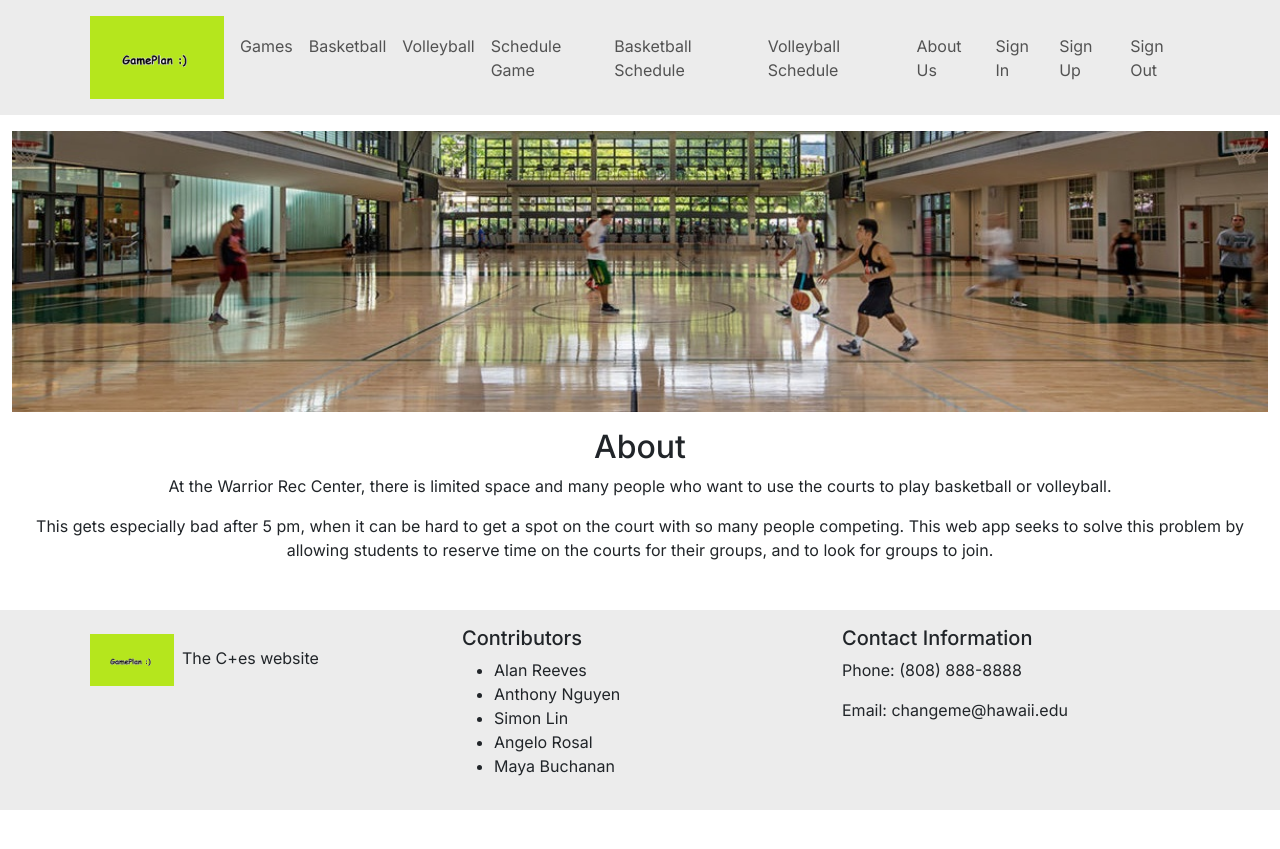
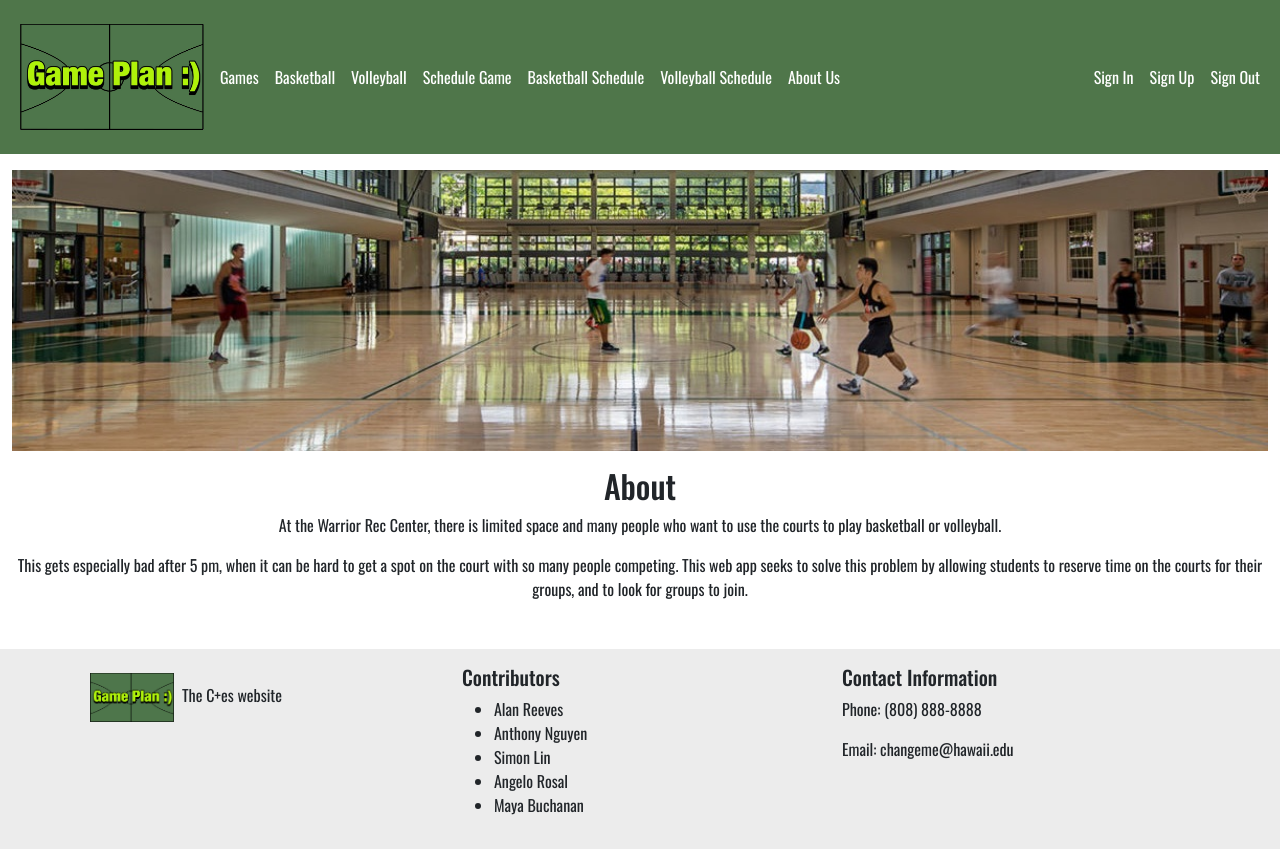
Before and after one commit to TheC-es/GamePlan, a Next.js app: page / in a window 1280 px wide. Before the commit the page ends 810 px from the top, so only its background shows below. Built offline with nearby package versions, Linux system fonts and the light colour scheme; no server answers.

Commit message:
Update Navbar

```diff
--- a/src/app/globals.css
+++ b/src/app/globals.css
@@ -6,6 +6,7 @@ body {
   padding: 0;
   margin: 0;
 }
+
 .wrapper {
   box-sizing: border-box;
   min-height: 100%;
@@ -16,3 +17,16 @@ body {
 .background-image {
   background-image: url("/WarriorCourts.jpg");
 }
+
+.custom-navbar {
+  background-color: #4f764a;
+}
+
+.custom-navbar .nav-link,
+.custom-navbar .navbar-brand {
+  color: white !important;
+}
+
+.custom-navbar .nav-link:hover {
+  color: #ffcc00 !important; /* optional hover color */
+}
--- a/src/app/layout.tsx
+++ b/src/app/layout.tsx
@@ -1,12 +1,12 @@
 import type { Metadata } from 'next';
-import { Inter } from 'next/font/google';
+import { Oswald } from 'next/font/google';
 import './globals.css';
 import 'bootstrap/dist/css/bootstrap.min.css';
 import Footer from '@/components/Footer';
 import NavBar from '@/components/Navbar';
 import Providers from './providers';
 
-const inter = Inter({ subsets: ['latin'] });
+const inter = Oswald({ subsets: ['latin'] });
 
 export const metadata: Metadata = {
   title: 'Game Plan',
--- a/src/components/Footer.tsx
+++ b/src/components/Footer.tsx
@@ -6,7 +6,7 @@ const Footer = () => (
     <Container>
       <Row>
         <Col>
-          <Image src="/dummyLogo.png" width={100} className="p-2" />
+          <Image src="/logo.jpg" width={100} className="p-2" />
           <a href="https://thec-es.github.io/" style={{ color: 'inherit', textDecoration: 'none' }}>The C+es website</a>
         </Col>
         <Col>
--- a/src/components/Navbar.tsx
+++ b/src/components/Navbar.tsx
@@ -20,10 +20,10 @@ const NavBar: React.FC = () => {
   // eslint-disable-next-line @typescript-eslint/no-unused-vars
   const pathName = usePathname();
   return (
-    <Navbar bg="light" expand="lg">
-      <Container>
+    <Navbar expand="lg" className="custom-navbar py-3">
+      <Container fluid>
         <a href="/">
-          <Image src="/dummyLogo.png" width="150px" alt="Logo" className="p-2" />
+          <Image src="/logo.jpg" width="200" alt="Logo" className="p-2" />
         </a>
         <Navbar.Toggle aria-controls="basic-navbar-nav" />
         <Navbar.Collapse id="basic-navbar-nav">
```
Also changed, not shown: public/logo.jpg (added).
